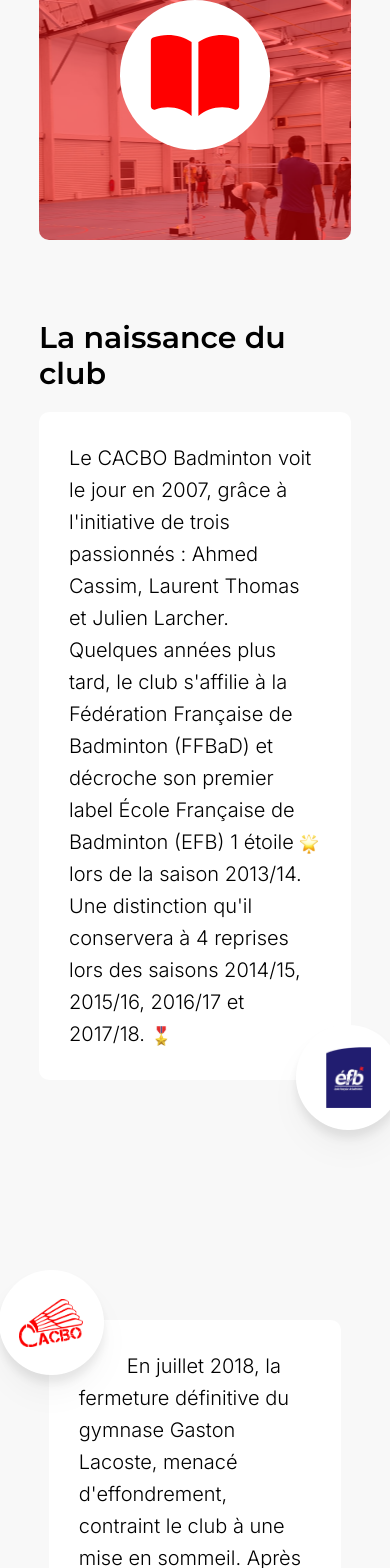
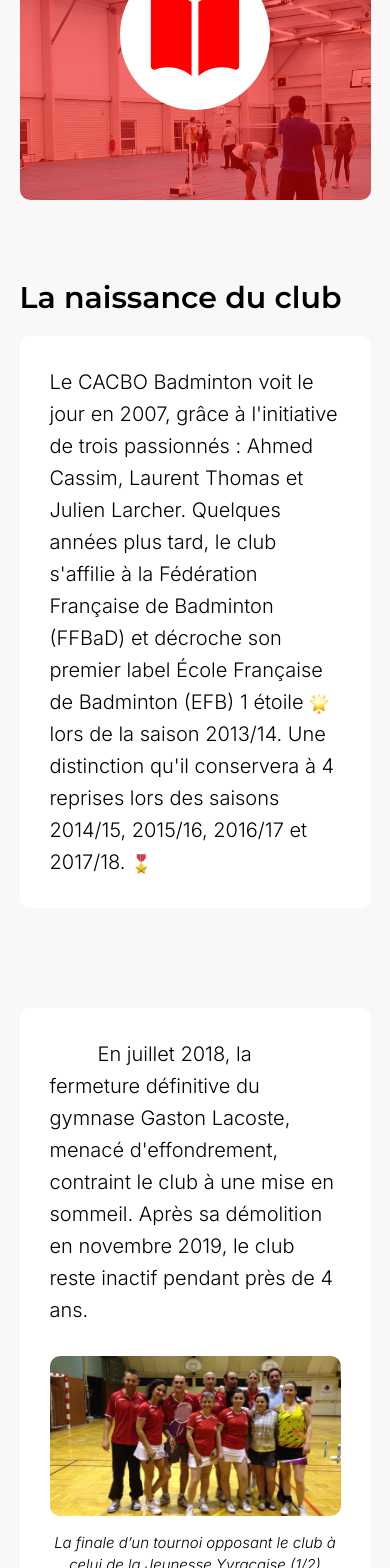
Before and after one commit to Matsuel/CACBO-Badminton, a Next.js app: page /histoire in a window 390 px wide. Shown: the part 432-2000 px from the top of the page. Built offline with nearby package versions, Linux system fonts and the light colour scheme; a web font is replaced by a local one.

Commit message:
Histoire Responsive v2

```diff
--- a/src/components/Badge.tsx
+++ b/src/components/Badge.tsx
@@ -13,7 +13,7 @@ const Badge = ({
     ...props
 }: BadgeProps) => {
     return (
-        <div className={`w-[105px] h-[105px] bg-white rounded-full flex justify-center items-center absolute drop-shadow-xl ${className}`} {...props}>
+        <div className={`w-[105px] h-[105px] bg-white rounded-full md:flex hidden justify-center items-center absolute drop-shadow-xl ${className}`} {...props}>
             <Image src={image} alt="efb" width={width} />
         </div>
     )
--- a/src/components/Hero.tsx
+++ b/src/components/Hero.tsx
@@ -19,7 +19,7 @@ const Hero = ({
     icon
 }: HeroProps) => {
     return (
-        <div className='w-[80%] h-auto flex flex-col lg:flex-row items-center justify-between mt-5 bg-white rounded-ten gap-10 lg:gap-0'>
+        <div className='md:w-[80%] w-[90%] h-auto flex flex-col lg:flex-row items-center justify-between mt-5 bg-white rounded-ten gap-10 lg:gap-0'>
 
             <div className='w-full lg:w-[47%] flex flex-col justify-center items-start gap-3 lg:pl-20 p-7'>
                 <h2 className='font-Montserrat font-bold text-4xl lg:text-6xl'>{title}</h2>
--- a/src/pages/histoire.tsx
+++ b/src/pages/histoire.tsx
@@ -41,7 +41,7 @@ const Histoire = () => {
             tabTitle={SITE_CONFIG.club}
         >
 
-            <div className="w-[80%] h-auto mt-20 flex flex-col items-start justify-center gap-5 mb-[240px]">
+            <div className="md:w-[80%] w-[90%] h-auto mt-20 flex flex-col items-start justify-center gap-5 md:mb-[240px] mb-[100px]">
 
                 <Subtitle content="La naissance du club" />
 
@@ -61,7 +61,7 @@ const Histoire = () => {
             </div>
 
             <div
-                className="w-[75%] h-auto flex flex-col items-center justify-center bg-white rounded-ten p-[30px] mb-[170px] relative gap-[30px]">
+                className="md:w-[80%] w-[90%] h-auto flex flex-col items-center justify-center bg-white rounded-ten p-[30px] md:mb-[170px] mb-[50px] relative gap-[30px]">
 
                 <Badge image={Logo} className="top-[-50px] left-[-50px]" />
 
@@ -83,7 +83,7 @@ const Histoire = () => {
 
             </div>
 
-            <div className="w-[80%] h-auto mt-20 flex flex-col items-start justify-center gap-5 mb-[170px]">
+            <div className="md:w-[80%] w-[90%] h-auto mt-20 flex flex-col items-start justify-center gap-5 mb-[170px]">
 
                 <Subtitle content="La renaissance de la section" />
 
@@ -105,7 +105,7 @@ const Histoire = () => {
             </div>
 
 
-            <div className="w-[80%] h-auto mt-20 flex flex-col items-start justify-center gap-5 mb-[80px]">
+            <div className="md:w-[80%] w-[90%] h-auto mt-20 flex flex-col items-start justify-center gap-5 md:mb-[80px] mb-10">
 
                 <Subtitle content="Et le CACBO dans tout ça ?" />
 
```
